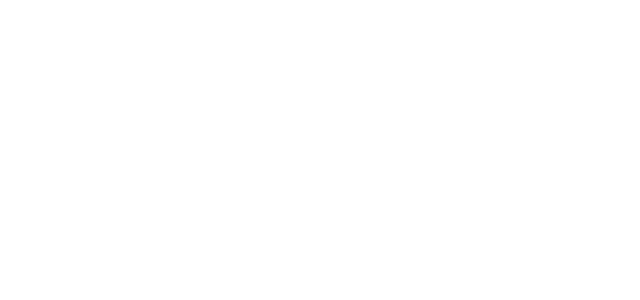
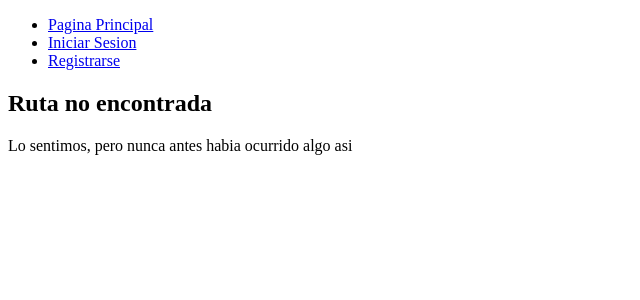
Before and after one commit to fpescar-lxv14/reactjs, a React (Vite) app: page / in a window 1280 px wide. Shown: the top 300 px of the page, without its empty margins (0-640 px from the left). Built offline with nearby package versions, Linux system fonts and the light colour scheme.

Commit message:
definir e implementar rutas

```diff
--- a/src/App.jsx
+++ b/src/App.jsx
@@ -1,7 +1,29 @@
+import { BrowserRouter, Routes, Route, NavLink } from "react-router"
+
+import Home from "./components/Home"
+import Login from "./components/Login"
+import Signin from "./components/Signin"
+
 function App() {
   return (
-    <>
-    </>
+    <BrowserRouter>
+      <ul>
+        <li><NavLink to="home">Pagina Principal</NavLink></li>
+        <li><NavLink to="login">Iniciar Sesion</NavLink></li>
+        <li><NavLink to="signin">Registrarse</NavLink></li>
+      </ul>
+      <Routes>
+        <Route path="/home" element={<Home/>} />
+        <Route path="/login" element={<Login/>} />
+        <Route path="/signin" element={<Signin/>} />
+        <Route path="/*" element={
+          <header>
+            <h2>Ruta no encontrada</h2>
+            <p>Lo sentimos, pero nunca antes habia ocurrido algo asi</p>
+          </header>
+        }></Route>
+      </Routes>
+    </BrowserRouter>
   )
 }
 export default App
--- /dev/null
+++ b/src/components/Home.jsx
@@ -0,0 +1,4 @@
+export default function Home() {
+    return (
+    <h2>Home Works!</h2>
+)}
--- /dev/null
+++ b/src/components/Login.jsx
@@ -0,0 +1,4 @@
+export default function Login() {
+    return (
+    <h2>Iniciar Sesion</h2>
+)}
--- /dev/null
+++ b/src/components/Signin.jsx
@@ -0,0 +1,4 @@
+export default function Signin() {
+    return (
+    <h2>Registrate, ¡¡es Gratis!!</h2>
+)}
```
